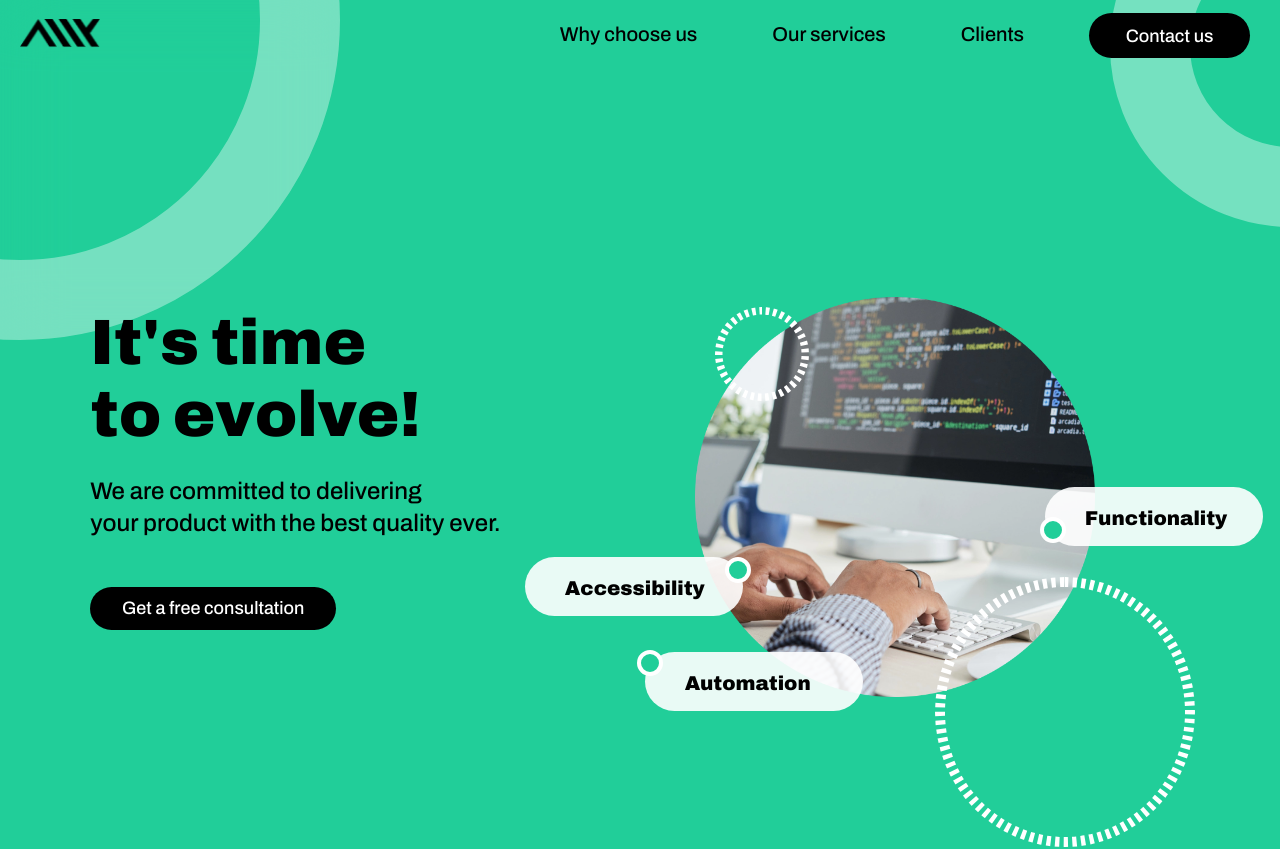
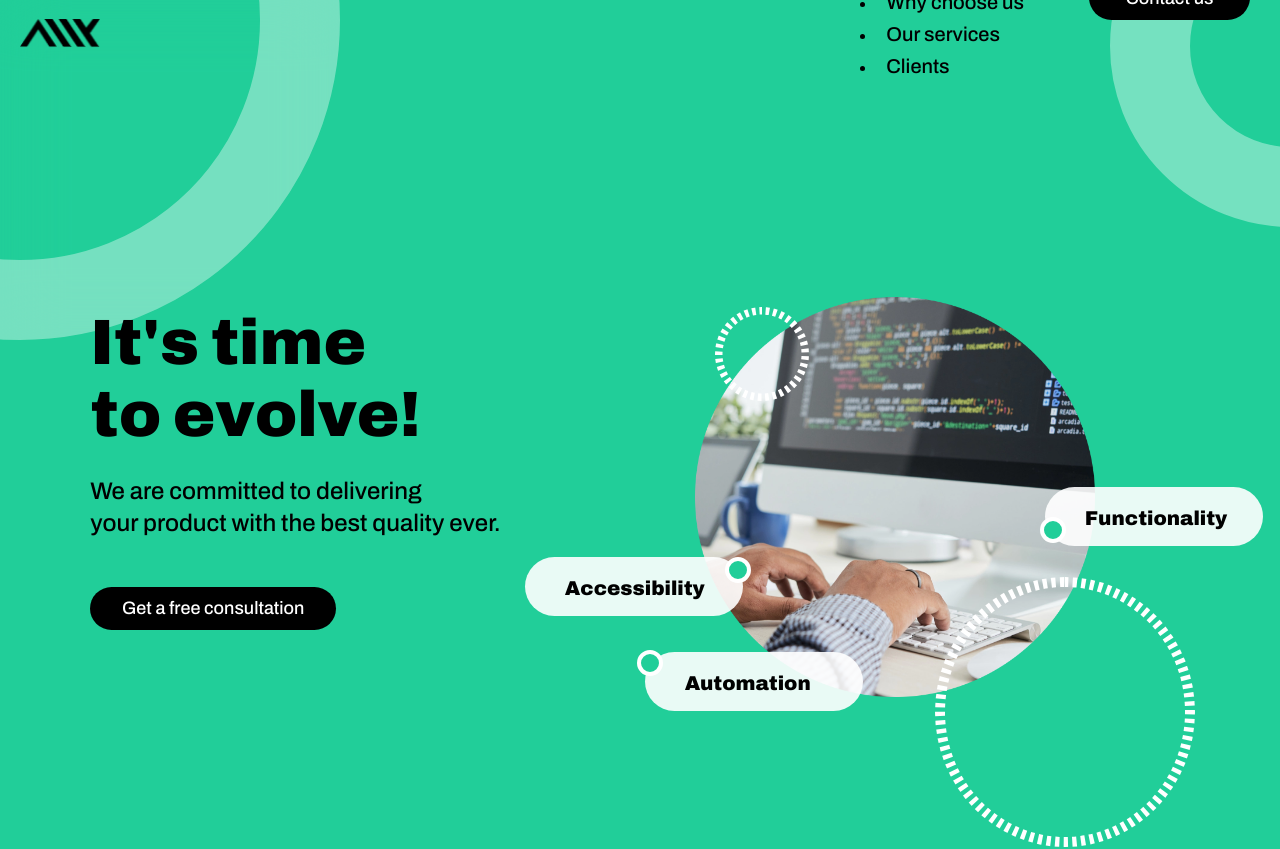
Before and after one commit to a11ysolutions/website, a React (Create React App) app: page / in a window 1280 px wide. Shown: the top 849 px of the page. Built offline with nearby package versions, Linux system fonts and the light colour scheme.

Commit message:
fix: update navbar-items so they are contained in unordered list

```diff
--- a/src/Components/UI/Navbar/Navbar.js
+++ b/src/Components/UI/Navbar/Navbar.js
@@ -25,9 +25,11 @@ function Navbar({ onClickMenu }) {
 
             <div className="a11y-navbar-toggle">
                 <div className="a11y-navbar-items">
-                    <a href="/#why-choose-us">Why choose us</a>
-                    <a href="/#our-services">Our services</a>
-                    <a href="/#clients">Clients</a>
+                    <ul>
+                        <li><a href="/#why-choose-us">Why choose us</a></li>
+                        <li><a href="/#our-services">Our services</a></li>
+                        <li><a href="/#clients">Clients</a></li>
+                    </ul>
                 </div>
 
                 <Button
```
